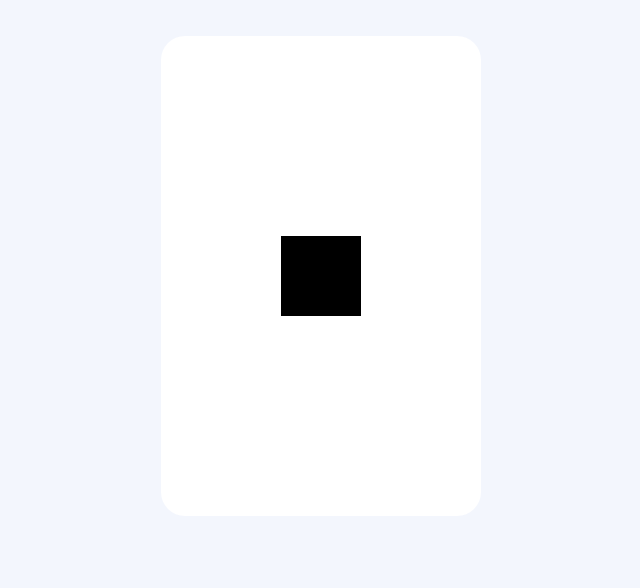
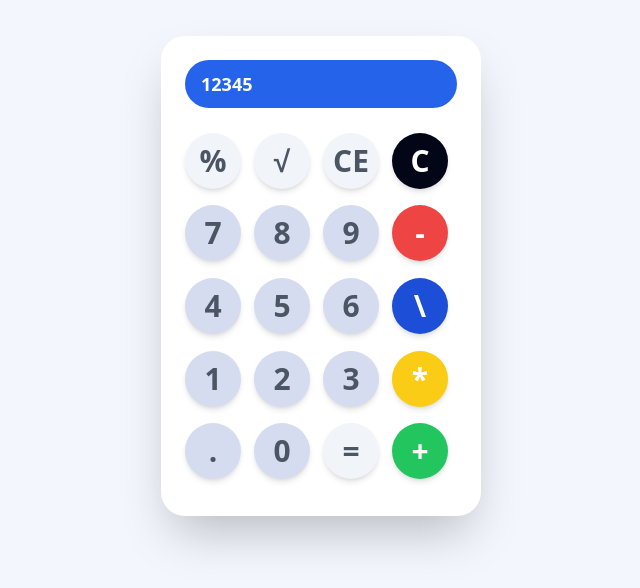
Before and after one commit to jawad-511/calculator, a SvelteKit app: page / in a window 1280 px wide. Shown: the part 124-712 px from the top of the page, without its empty margins (319-959 px from the left). Built offline with nearby package versions, Linux system fonts and the light colour scheme.

Commit message:
added shadow

```diff
--- a/src/app.css
+++ b/src/app.css
@@ -1,3 +1,7 @@
 @tailwind base;
 @tailwind components;
 @tailwind utilities;
+
+button {
+  @apply bg-[#d6dcef] rounded-full w-14 h-14 shadow-md ;
+}
--- a/src/routes/+page.svelte
+++ b/src/routes/+page.svelte
@@ -2,7 +2,39 @@
     <title>Page</title>
 </svelte:head>
 
-    <div class="flex justify-center items-center bg-white h-[30rem] w-[20rem] rounded-3xl" >
-        <div class="flex justify-center items-center bg-black h-[5rem] w-[5rem]"></div>
+    <div class="bg-white min-h-[30rem] w-[20rem] rounded-3xl grid grid-cols-4 gap-1 p-6 font-semibold text-3xl shadow-2xl">
+        <div class="
+            bg-blue-600
+            rounded-full
+            col-span-4
+            h-12
+            flex items-center
+            px-4
+            mb-2
+            text-white
+            text-lg
+            ">
 
+            12345
+        </div>
+       <button class="bg-slate-100 rounded-full w-14 h-14  text-gray-600">%</button>
+       <button class="bg-slate-100 rounded-full w-14 h-14  text-gray-600">&radic;</button>
+       <button class="bg-slate-100 rounded-full w-14 h-14  text-gray-600">CE</button>
+       <button class="bg-slate-950 rounded-full w-14 h-14 text-white">C</button>
+       <button class="text-gray-600">7</button>
+       <button class="text-gray-600">8</button>
+       <button class="text-gray-600">9</button>
+       <button class="bg-red-500 rounded-full w-14 h-14 text-white">-</button>
+       <button class="text-gray-600">4</button>
+       <button class="text-gray-600">5</button>
+       <button class="text-gray-600">6</button>
+       <button class="bg-blue-700 rounded-full w-14 h-14 text-white">\</button>
+       <button class="text-gray-600">1</button>
+       <button class="text-gray-600">2</button>
+       <button class="text-gray-600">3</button>
+       <button class="bg-yellow-400 rounded-full w-14 h-14 text-white">*</button>
+       <button class="text-gray-600">.</button>
+       <button class="text-gray-600">0</button>
+       <button class="bg-slate-100 rounded-full w-14 h-14 text-gray-600">=</button>
+       <button class="bg-green-500 rounded-full w-14 h-14 text-white">+</button>
     </div>
```
